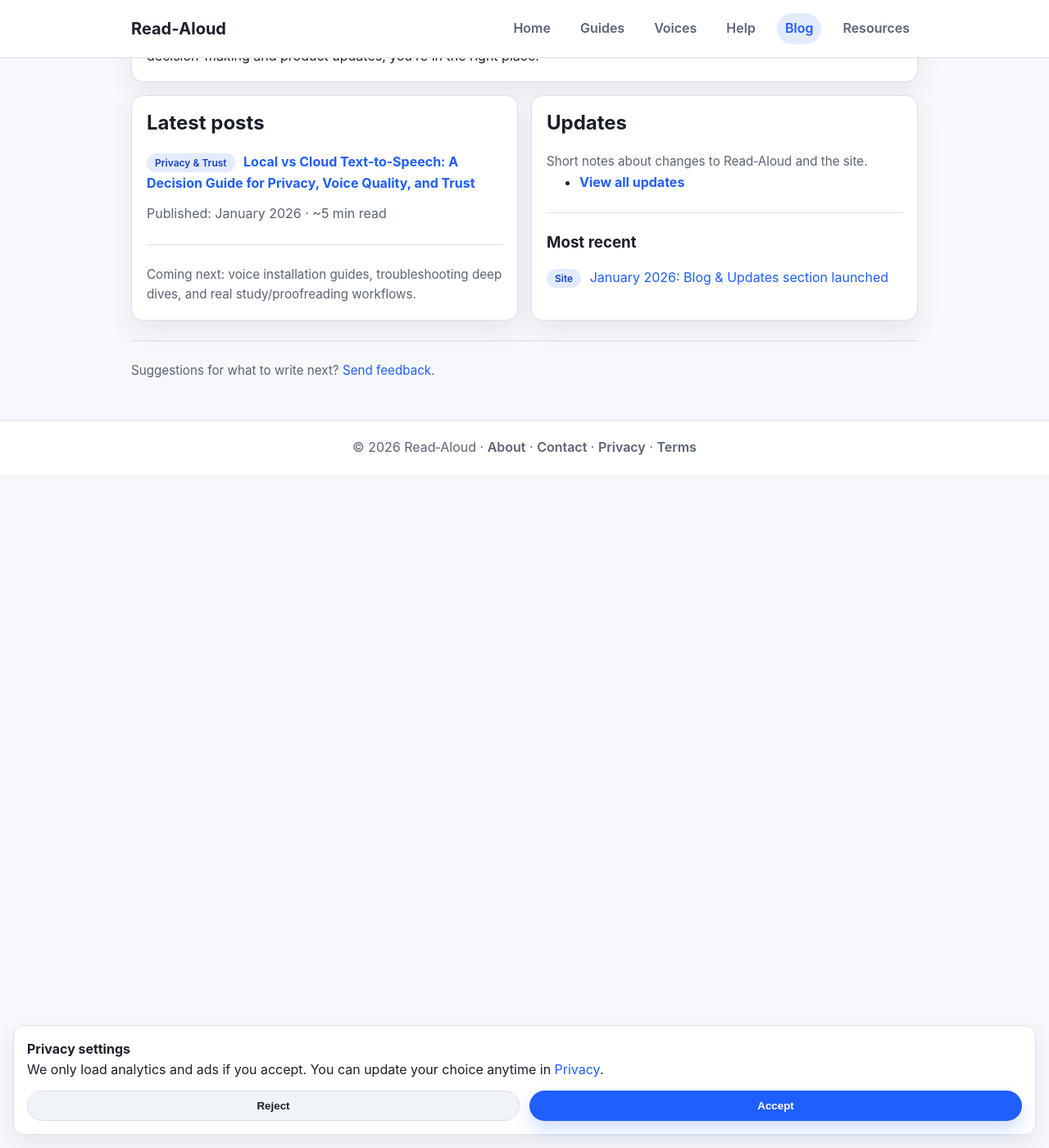
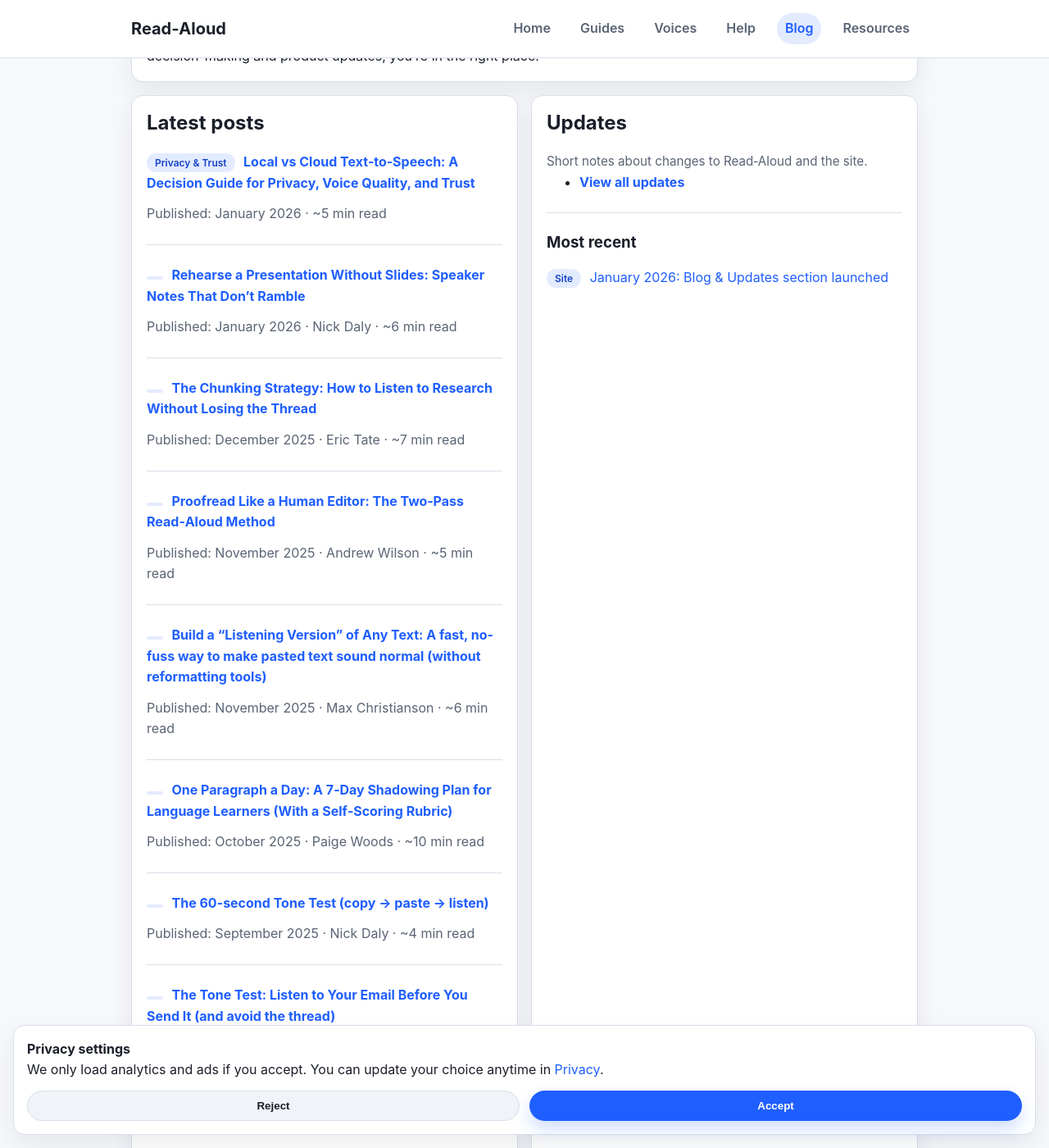
Before and after one commit to ndaly111/read-aloud, a Jekyll site: the page built from blog/index.html, in a window 1280 px wide and 1400 px high, scrolled down 270 px. Shown: the whole window at 82% size. Built offline with Jekyll 4.4.1, drawn with Linux system fonts in a browser that asks for light colours; some of the changed text lies outside the part shown.

Commit message:
Add blog post layout and dynamic listing

```diff
--- a/_config.yml
+++ b/_config.yml
@@ -4,3 +4,12 @@
 baseurl: ""
 markdown: kramdown
 permalink: pretty
+
+# Blog posts (Markdown in _posts/) publish to /blog/<slug>/
+defaults:
+  - scope:
+      path: ""
+      type: posts
+    values:
+      layout: blog_post
+      permalink: /blog/:title/
--- a/blog/index.html
+++ b/blog/index.html
@@ -41,18 +45,38 @@
   <div class="grid">
     <section class="card" aria-label="Latest posts">
       <h2>Latest posts</h2>
-
+      {% assign posts = site.posts | sort: "date" | reverse %}
+      {% if posts.size == 0 %}
+        <p class="small">No posts yet. Check back soon.</p>
+      {% else %}
+        {% assign pinned_url = "/blog/local-vs-cloud-text-to-speech/" %}
+        {% assign pinned = posts | where_exp: "p", "p.url == pinned_url" | first %}
+        {% if pinned == nil %}
           <p>
             <span class="tag">Privacy &amp; Trust</span>
             <a href="/blog/local-vs-cloud-text-to-speech/"><strong>Local vs Cloud Text‑to‑Speech: A Decision Guide for Privacy, Voice Quality, and Trust</strong></a>
           </p>
           <p class="meta">Published: January 2026 · ~5 min read</p>
+          <hr>
+        {% endif %}
 
-      <hr>
-
-      <p class="small">
-        Coming next: voice installation guides, troubleshooting deep dives, and real study/proofreading workflows.
+        {% for post in posts limit: 10 %}
+          <p>
+            {% if post.tags %}
+              <span class="tag">{{ post.tags | first }}</span>
+            {% endif %}
+            <a href="{{ post.url }}"><strong>{{ post.title }}</strong></a>
           </p>
+          {% assign words = post.content | strip_html | strip_newlines | split: " " | size %}
+          {% assign minutes = words | plus: 199 | divided_by: 200 %}
+          <p class="meta">
+            Published: {{ post.date | date: "%B %Y" }}
+            {% if post.author %} · {{ post.author }}{% endif %}
+            · ~{{ minutes }} min read
+          </p>
+          {% unless forloop.last %}<hr>{% endunless %}
+        {% endfor %}
+      {% endif %}
     </section>
 
     <aside class="card" aria-label="Updates">
```
Also changed, not shown: other parts of blog/index.html (+4 -0 lines), _layouts/blog_post.html (added, +73 -0 lines). Lines whose indentation alone changed are shown as unchanged.
